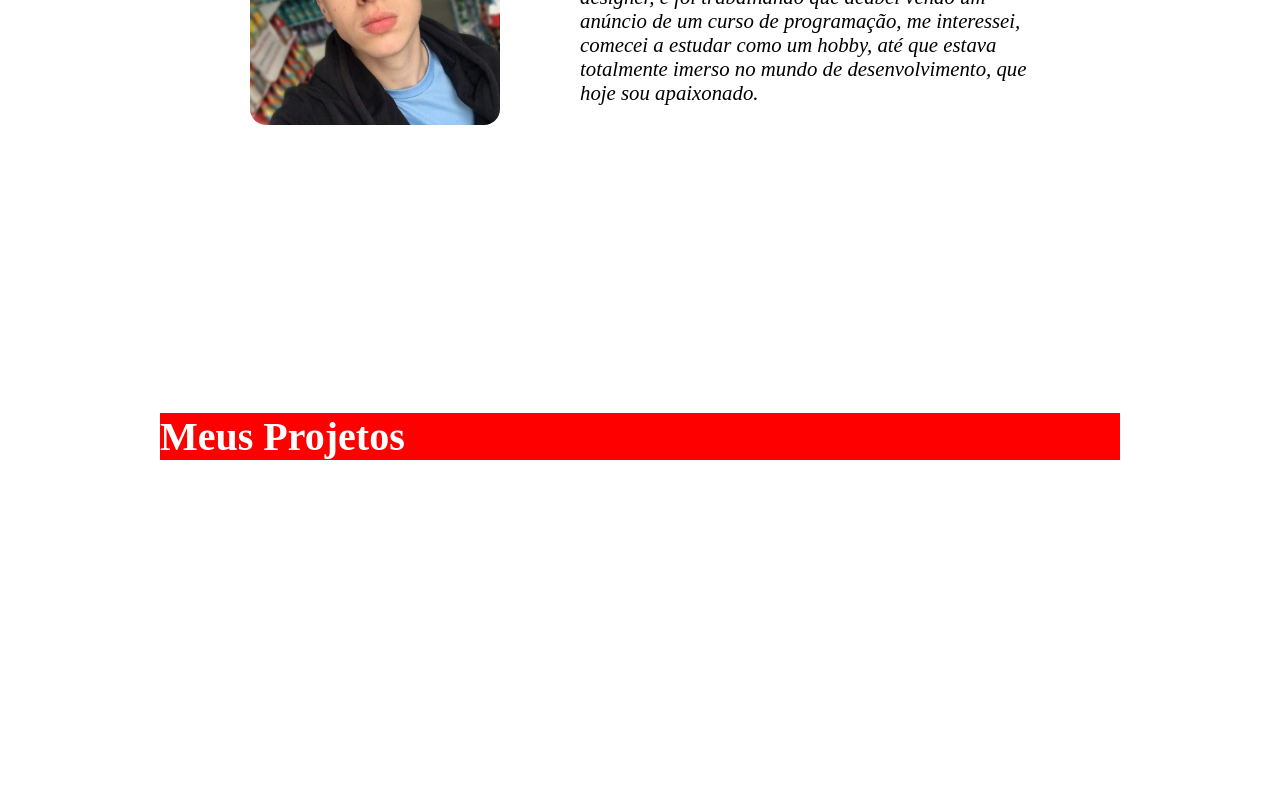
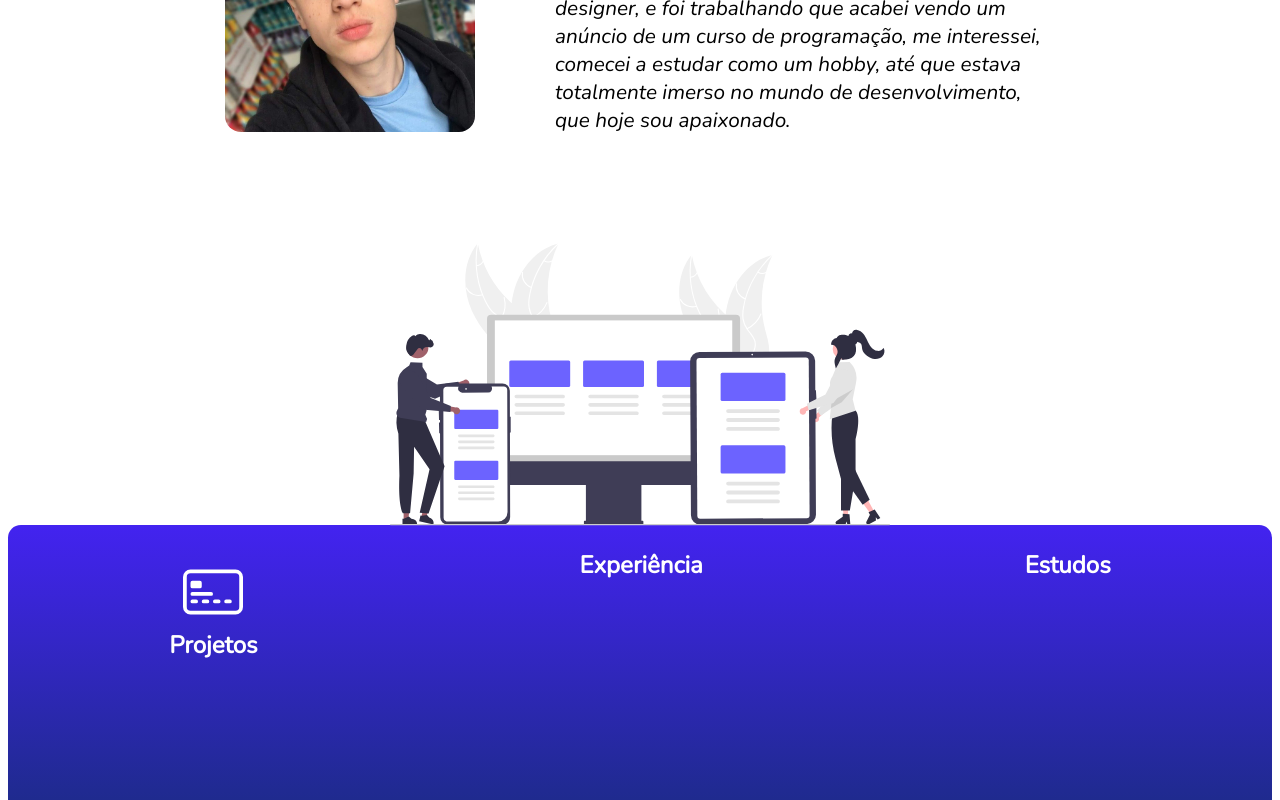
Before and after one commit to SyLu4N/myportfolio, a Next.js app: page / in a window 1280 px wide. Shown: the part 360-1160 px from the top of the page. Before the commit the page ends 868 px from the top, so only its background shows below. Built offline with nearby package versions, Linux system fonts and the light colour scheme.

Commit message:
continuando projeto

```diff
--- a/src/components/AboutMe/index.tsx
+++ b/src/components/AboutMe/index.tsx
@@ -5,9 +5,12 @@ import { Container } from './styles';
 export function AboutMe(): JSX.Element {
   return (
     <Container>
-      <h1>Hellow World! I&apos;m Luan Simões</h1>
+      <h1>
+        Hellow World! I&apos;m <span>Luan Simões</span>
+      </h1>
 
       <History />
+
       <Projects />
     </Container>
   );
--- a/src/components/AboutMe/styles.ts
+++ b/src/components/AboutMe/styles.ts
@@ -12,6 +12,10 @@ export const Container = styled.div`
 
     font-size: 2.5rem;
     text-align: left;
+
+    span {
+      color: blue;
+    }
   }
 
   p {
--- a/src/components/History/index.tsx
+++ b/src/components/History/index.tsx
@@ -23,15 +23,13 @@ export function History(): JSX.Element {
           apaixonado.
         </em>
       </Content>
-      {/*       <div className="image">
-        <Image
-          src="/assets/homeComputer.png"
-          alt="Imagem de uma página web"
-          width="300"
-          height="300"
-        />
-      </div>
- */}{' '}
+      <Image
+        src="/assets/computerEmobile.svg"
+        alt="Ilustração de um computador e celular"
+        width="500"
+        height="500"
+        className="finally"
+      />
     </Container>
   );
 }
--- a/src/components/History/styles.ts
+++ b/src/components/History/styles.ts
@@ -1,15 +1,12 @@
 import styled from 'styled-components';
 
 export const Container = styled.div`
+  margin-top: 2rem;
+  margin-bottom: -6.8rem;
+
   display: flex;
-  gap: 3rem;
-
-  margin-top: 2rem;
-  padding-bottom: 18rem;
-
-  .image {
-    margin-top: -2rem;
-  }
+  flex-direction: column;
+  align-items: center;
 `;
 
 export const Content = styled.div`
@@ -34,8 +31,7 @@ export const Content = styled.div`
   }
 
   em {
-    margin-top: 0.9rem;
-    max-width: 450px;
+    max-width: 500px;
     font-size: 1.3rem;
   }
 `;
--- a/src/components/Projects/index.tsx
+++ b/src/components/Projects/index.tsx
@@ -1,9 +1,21 @@
+import { BsCreditCard2Front } from 'react-icons/bs';
 import { Container } from './styles';
 
 export function Projects(): JSX.Element {
   return (
     <Container>
-      <h1>Meus Projetos</h1>
+      <div>
+        <p>
+          <BsCreditCard2Front size={60} />
+        </p>
+        <h1>Projetos</h1>
+      </div>
+      <div>
+        <h1>Experiência</h1>
+      </div>
+      <div>
+        <h1>Estudos</h1>
+      </div>
     </Container>
   );
 }
--- a/src/components/Projects/styles.ts
+++ b/src/components/Projects/styles.ts
@@ -1,7 +1,25 @@
 import styled from 'styled-components';
 
 export const Container = styled.div`
-  background-color: red;
-  width: 100%;
+  display: flex;
+  justify-content: space-around;
+
+  background: linear-gradient(to bottom, #4323f0, #072f4e);
+  border-radius: 0.8rem 0.8rem 0 0;
   color: white;
+  width: 98.7vw;
+
+  padding-bottom: 20rem;
+
+  div {
+    display: flex;
+    flex-direction: column;
+    align-items: center;
+
+    margin-top: 1.5rem;
+
+    h1 {
+      font-size: 1.5rem;
+    }
+  }
 `;
--- a/src/pages/_document.tsx
+++ b/src/pages/_document.tsx
@@ -41,6 +41,12 @@ export default class MyDocument extends Document {
     return (
       <Html lang="pt">
         <Head>
+          <link rel="preconnect" href="https://fonts.googleapis.com" />
+          <link rel="preconnect" href="https://fonts.gstatic.com" />
+          <link
+            href="https://fonts.googleapis.com/css2?family=Nunito:ital,wght@0,400;1,300&display=swap"
+            rel="stylesheet"
+          />
           <meta charSet="utf-8" />
         </Head>
         <body>
--- a/src/styles/globa.ts
+++ b/src/styles/globa.ts
@@ -5,11 +5,12 @@ export const GlobalStyles = createGlobalStyle`
     padding: 0;
     margin: 0;
     box-sizing: border-box;
+    font-family: 'Nunito', sans-serif;
   }
 
-  body{
+   body {
     padding: 3rem 10rem;
-  }
+   }
 
   a{
     text-decoration: none;
```
Also changed, not shown: public/assets/computerEmobile.svg (added).
